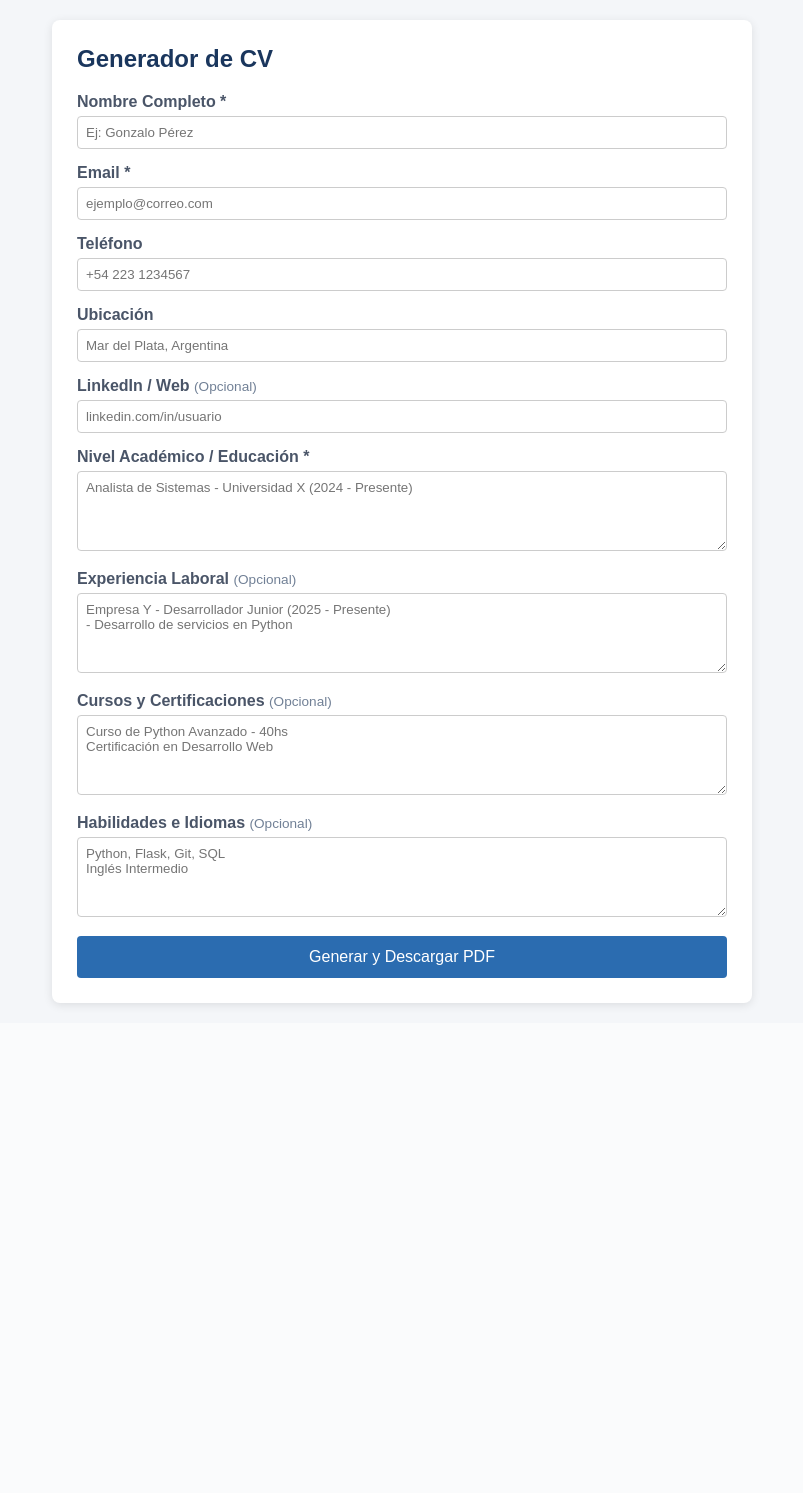
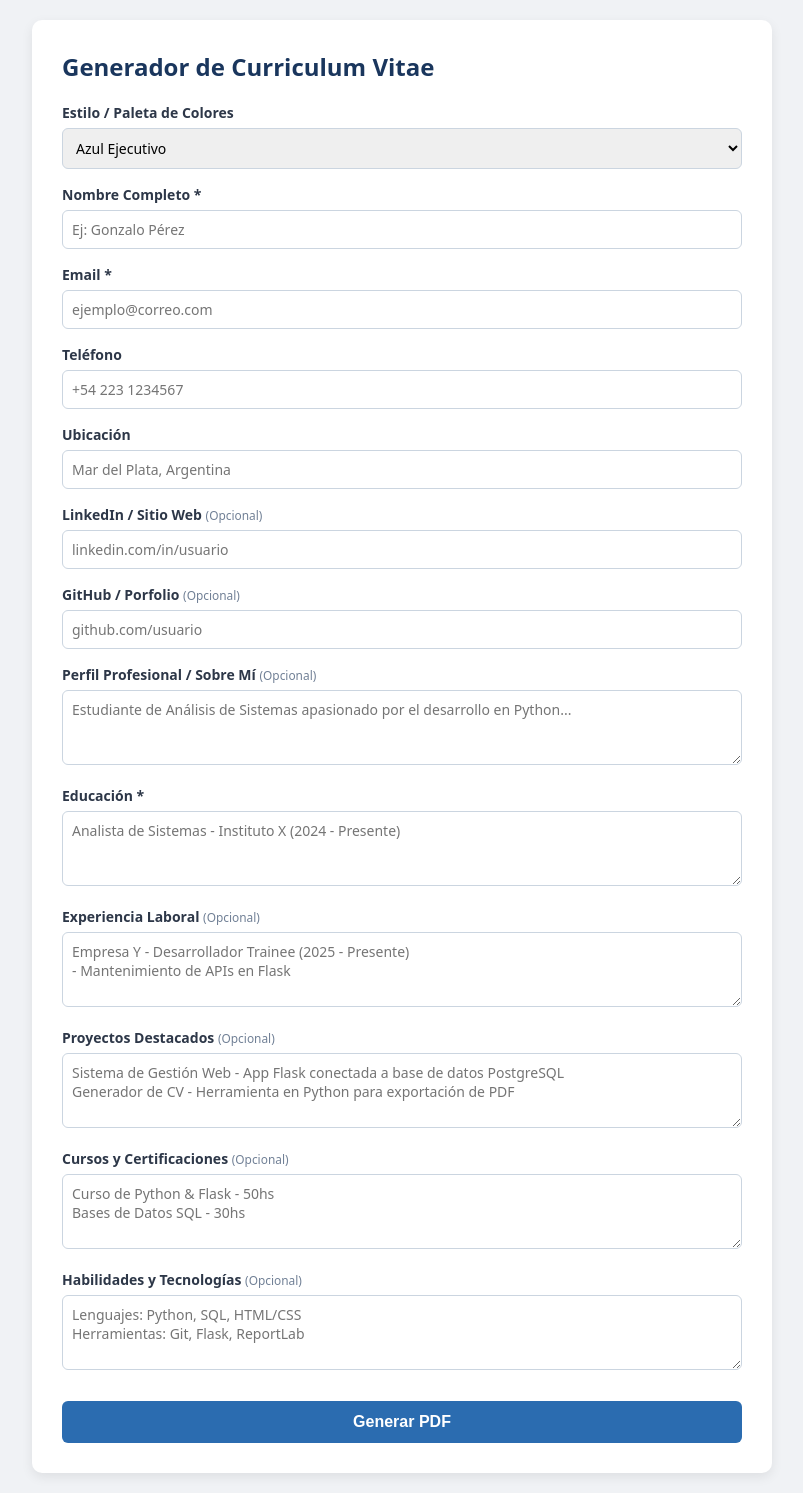
Before and after one commit to blazeunk/Generador-de-Curriculum, a Flask app: page / in a window 1280 px wide. Shown: the whole page, without its empty margins (238-1041 px from the left). Before the commit the page ends 1008 px from the top, so only its background shows below. Run offline with Flask 3, Linux system fonts and the light colour scheme.

Commit message:
Agregadas paletas de diseño y secciones de perfil/proyectos/github

```diff
--- a/App.py
+++ b/App.py
@@ -7,74 +7,64 @@ from reportlab.lib.styles import getSampleStyleSheet, ParagraphStyle
 
 app = Flask(__name__)
 
+# Paletas de color predefinidas
+COLOR_THEMES = {
+    'blue': {'primary': '#1A365D', 'secondary': '#2B6CB0', 'text': '#2D3748', 'line': '#CBD5E0'},
+    'dark': {'primary': '#1A202C', 'secondary': '#4A5568', 'text': '#2D3748', 'line': '#E2E8F0'},
+    'green': {'primary': '#1C4532', 'secondary': '#2F855A', 'text': '#2D3748', 'line': '#C6F6D5'},
+    'grey': {'primary': '#2D3748', 'secondary': '#718096', 'text': '#4A5568', 'line': '#E2E8F0'}
+}
+
 def build_pdf(data):
     buffer = io.BytesIO()
     doc = SimpleDocTemplate(
-        buffer,
-        pagesize=letter,
-        rightMargin=40,
-        leftMargin=40,
-        topMargin=40,
-        bottomMargin=40
+        buffer, pagesize=letter, rightMargin=40, leftMargin=40, topMargin=40, bottomMargin=40
     )
 
+    theme = COLOR_THEMES.get(data.get('theme', 'blue'), COLOR_THEMES['blue'])
     styles = getSampleStyleSheet()
 
-    # Estilos personalizados
     title_style = ParagraphStyle(
-        'CVTitle',
-        parent=styles['Heading1'],
-        fontSize=22,
-        leading=26,
-        textColor=colors.HexColor("#1A365D"),
-        spaceAfter=4
+        'CVTitle', parent=styles['Heading1'], fontSize=22, leading=26,
+        textColor=colors.HexColor(theme['primary']), spaceAfter=4
     )
 
     subtitle_style = ParagraphStyle(
-        'CVSubtitle',
-        parent=styles['Normal'],
-        fontSize=10,
-        leading=14,
-        textColor=colors.HexColor("#4A5568"),
-        spaceAfter=12
+        'CVSubtitle', parent=styles['Normal'], fontSize=9, leading=13,
+        textColor=colors.HexColor('#718096'), spaceAfter=10
     )
 
     section_style = ParagraphStyle(
-        'CVSection',
-        parent=styles['Heading2'],
-        fontSize=14,
-        leading=18,
-        textColor=colors.HexColor("#2B6CB0"),
-        spaceBefore=10,
-        spaceAfter=6
+        'CVSection', parent=styles['Heading2'], fontSize=13, leading=17,
+        textColor=colors.HexColor(theme['secondary']), spaceBefore=10, spaceAfter=4
     )
 
     body_style = ParagraphStyle(
-        'CVBody',
-        parent=styles['Normal'],
-        fontSize=10,
-        leading=14,
-        textColor=colors.HexColor("#2D3748"),
-        spaceAfter=6
+        'CVBody', parent=styles['Normal'], fontSize=9.5, leading=13.5,
+        textColor=colors.HexColor(theme['text']), spaceAfter=6
     )
 
     story = []
 
-    # Encabezado: Nombre y Datos de Contacto
+    # Encabezado
     story.append(Paragraph(data.get('fullName', 'Sin Nombre'), title_style))
 
-    contact_info = []
-    if data.get('email'): contact_info.append(data['email'])
-    if data.get('phone'): contact_info.append(data['phone'])
-    if data.get('location'): contact_info.append(data['location'])
-    if data.get('linkedin'): contact_info.append(data['linkedin'])
+    contact_info = [v for v in [
+        data.get('email'), data.get('phone'), data.get('location'),
+        data.get('linkedin'), data.get('github')
+    ] if v]
 
     if contact_info:
-        story.append(Paragraph(" | ".join(contact_info), subtitle_style))
+        story.append(Paragraph(" • ".join(contact_info), subtitle_style))
 
-    story.append(HRFlowable(width="100%", thickness=1, color=colors.HexColor("#CBD5E0"), spaceAfter=10))
+    story.append(HRFlowable(width="100%", thickness=1, color=colors.HexColor(theme['line']), spaceAfter=10))
 
-    # Nivel Académico
+    # Perfil / Resumen Profesional (Opcional)
+    if data.get('summary'):
+        story.append(Paragraph("Perfil Profesional", section_style))
+        story.append(Paragraph(data['summary'].replace('\n', '<br/>'), body_style))
+
+    # Educación
     if data.get('education'):
         story.append(Paragraph("Educación", section_style))
         story.append(Paragraph(data['education'].replace('\n', '<br/>'), body_style))
@@ -84,6 +74,11 @@ def build_pdf(data):
         story.append(Paragraph("Experiencia Laboral", section_style))
         story.append(Paragraph(data['experience'].replace('\n', '<br/>'), body_style))
 
+    # Proyectos Destacados (Opcional)
+    if data.get('projects'):
+        story.append(Paragraph("Proyectos Destacados", section_style))
+        story.append(Paragraph(data['projects'].replace('\n', '<br/>'), body_style))
+
     # Cursos y Certificaciones (Opcional)
     if data.get('courses'):
         story.append(Paragraph("Cursos y Certificaciones", section_style))
@@ -91,7 +86,7 @@ def build_pdf(data):
 
     # Habilidades / Idiomas (Opcional)
     if data.get('skills'):
-        story.append(Paragraph("Habilidades e Idiomas", section_style))
+        story.append(Paragraph("Habilidades y Tecnologías", section_style))
         story.append(Paragraph(data['skills'].replace('\n', '<br/>'), body_style))
 
     doc.build(story)
@@ -105,13 +100,17 @@ def index():
 @app.route('/generate', methods=['POST'])
 def generate():
     data = {
+        'theme': request.form.get('theme', 'blue'),
         'fullName': request.form.get('fullName'),
         'email': request.form.get('email'),
         'phone': request.form.get('phone'),
         'location': request.form.get('location'),
         'linkedin': request.form.get('linkedin'),
+        'github': request.form.get('github'),
+        'summary': request.form.get('summary'),
         'education': request.form.get('education'),
         'experience': request.form.get('experience'),
+        'projects': request.form.get('projects'),
         'courses': request.form.get('courses'),
         'skills': request.form.get('skills')
     }
@@ -119,12 +118,7 @@ def generate():
     pdf_buffer = build_pdf(data)
     filename = f"CV_{data['fullName'].replace(' ', '_')}.pdf" if data['fullName'] else "Curriculum.pdf"
 
-    return send_file(
-        pdf_buffer,
-        as_attachment=True,
-        download_name=filename,
-        mimetype='application/pdf'
-    )
+    return send_file(pdf_buffer, as_attachment=True, download_name=filename, mimetype='application/pdf')
 
 if __name__ == '__main__':
     app.run(debug=True)
--- a/templates/index.html
+++ b/templates/index.html
@@ -5,23 +5,33 @@
     <meta name="viewport" content="width=device-width, initial-scale=1.0">
     <title>Generador de CV</title>
     <style>
-        body { font-family: Arial, sans-serif; background: #f4f6f9; margin: 0; padding: 20px; }
-        .container { max-width: 650px; background: white; padding: 25px; margin: auto; border-radius: 8px; box-shadow: 0 2px 10px rgba(0,0,0,0.1); }
-        h2 { color: #1a365d; margin-top: 0; }
-        .group { margin-bottom: 15px; }
-        label { display: block; font-weight: bold; margin-bottom: 5px; color: #4a5568; }
-        input, textarea { width: 100%; padding: 8px; box-sizing: border-box; border: 1px solid #ccc; border-radius: 4px; font-family: inherit; }
-        textarea { height: 80px; resize: vertical; }
+        body { font-family: system-ui, -apple-system, sans-serif; background: #f0f2f5; margin: 0; padding: 20px; }
+        .container { max-width: 680px; background: white; padding: 30px; margin: auto; border-radius: 10px; box-shadow: 0 4px 12px rgba(0,0,0,0.08); }
+        h2 { color: #1a365d; margin-top: 0; font-size: 24px; }
+        .group { margin-bottom: 16px; }
+        label { display: block; font-weight: 600; margin-bottom: 6px; color: #2d3748; font-size: 14px; }
+        input, textarea, select { width: 100%; padding: 9px; box-sizing: border-box; border: 1px solid #cbd5e0; border-radius: 6px; font-family: inherit; font-size: 14px; }
+        textarea { height: 75px; resize: vertical; }
         .optional { font-weight: normal; font-size: 0.85em; color: #718096; }
-        button { background: #2b6cb0; color: white; border: none; padding: 12px 20px; border-radius: 4px; cursor: pointer; font-size: 16px; width: 100%; }
+        button { background: #2b6cb0; color: white; border: none; padding: 12px 20px; border-radius: 6px; cursor: pointer; font-size: 16px; font-weight: bold; width: 100%; margin-top: 10px; }
         button:hover { background: #2c5282; }
     </style>
 </head>
 <body>
 
 <div class="container">
-    <h2>Generador de CV</h2>
+    <h2>Generador de Curriculum Vitae</h2>
     <form action="/generate" method="POST">
+
+        <div class="group">
+            <label>Estilo / Paleta de Colores</label>
+            <select name="theme">
+                <option value="blue">Azul Ejecutivo</option>
+                <option value="dark">Gris Oscuro / Elegante</option>
+                <option value="green">Verde Moderno</option>
+                <option value="grey">Minimalista Monocromo</option>
+            </select>
+        </div>
 
         <div class="group">
             <label>Nombre Completo *</label>
@@ -44,31 +54,46 @@
         </div>
 
         <div class="group">
-            <label>LinkedIn / Web <span class="optional">(Opcional)</span></label>
+            <label>LinkedIn / Sitio Web <span class="optional">(Opcional)</span></label>
             <input type="text" name="linkedin" placeholder="linkedin.com/in/usuario">
         </div>
 
         <div class="group">
-            <label>Nivel Académico / Educación *</label>
-            <textarea name="education" required placeholder="Analista de Sistemas - Universidad X (2024 - Presente)"></textarea>
+            <label>GitHub / Porfolio <span class="optional">(Opcional)</span></label>
+            <input type="text" name="github" placeholder="github.com/usuario">
+        </div>
+
+        <div class="group">
+            <label>Perfil Profesional / Sobre Mí <span class="optional">(Opcional)</span></label>
+            <textarea name="summary" placeholder="Estudiante de Análisis de Sistemas apasionado por el desarrollo en Python..."></textarea>
+        </div>
+
+        <div class="group">
+            <label>Educación *</label>
+            <textarea name="education" required placeholder="Analista de Sistemas - Instituto X (2024 - Presente)"></textarea>
         </div>
 
         <div class="group">
             <label>Experiencia Laboral <span class="optional">(Opcional)</span></label>
-            <textarea name="experience" placeholder="Empresa Y - Desarrollador Junior (2025 - Presente)&#10;- Desarrollo de servicios en Python"></textarea>
+            <textarea name="experience" placeholder="Empresa Y - Desarrollador Trainee (2025 - Presente)&#10;- Mantenimiento de APIs en Flask"></textarea>
+        </div>
+
+        <div class="group">
+            <label>Proyectos Destacados <span class="optional">(Opcional)</span></label>
+            <textarea name="projects" placeholder="Sistema de Gestión Web - App Flask conectada a base de datos PostgreSQL&#10;Generador de CV - Herramienta en Python para exportación de PDF"></textarea>
         </div>
 
         <div class="group">
             <label>Cursos y Certificaciones <span class="optional">(Opcional)</span></label>
-            <textarea name="courses" placeholder="Curso de Python Avanzado - 40hs&#10;Certificación en Desarrollo Web"></textarea>
+            <textarea name="courses" placeholder="Curso de Python & Flask - 50hs&#10;Bases de Datos SQL - 30hs"></textarea>
         </div>
 
         <div class="group">
-            <label>Habilidades e Idiomas <span class="optional">(Opcional)</span></label>
-            <textarea name="skills" placeholder="Python, Flask, Git, SQL&#10;Inglés Intermedio"></textarea>
+            <label>Habilidades y Tecnologías <span class="optional">(Opcional)</span></label>
+            <textarea name="skills" placeholder="Lenguajes: Python, SQL, HTML/CSS&#10;Herramientas: Git, Flask, ReportLab"></textarea>
         </div>
 
-        <button type="submit">Generar y Descargar PDF</button>
+        <button type="submit">Generar PDF</button>
     </form>
 </div>
 
```
